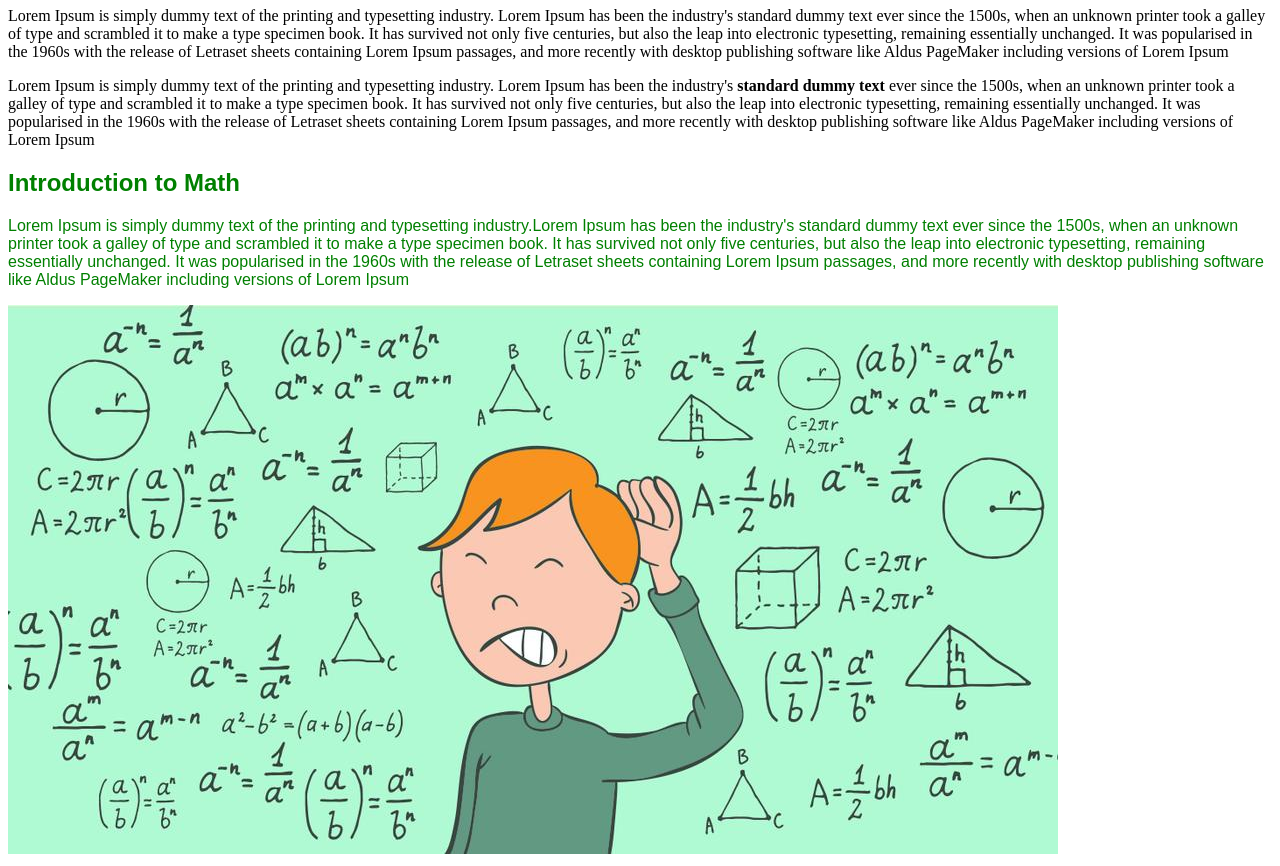
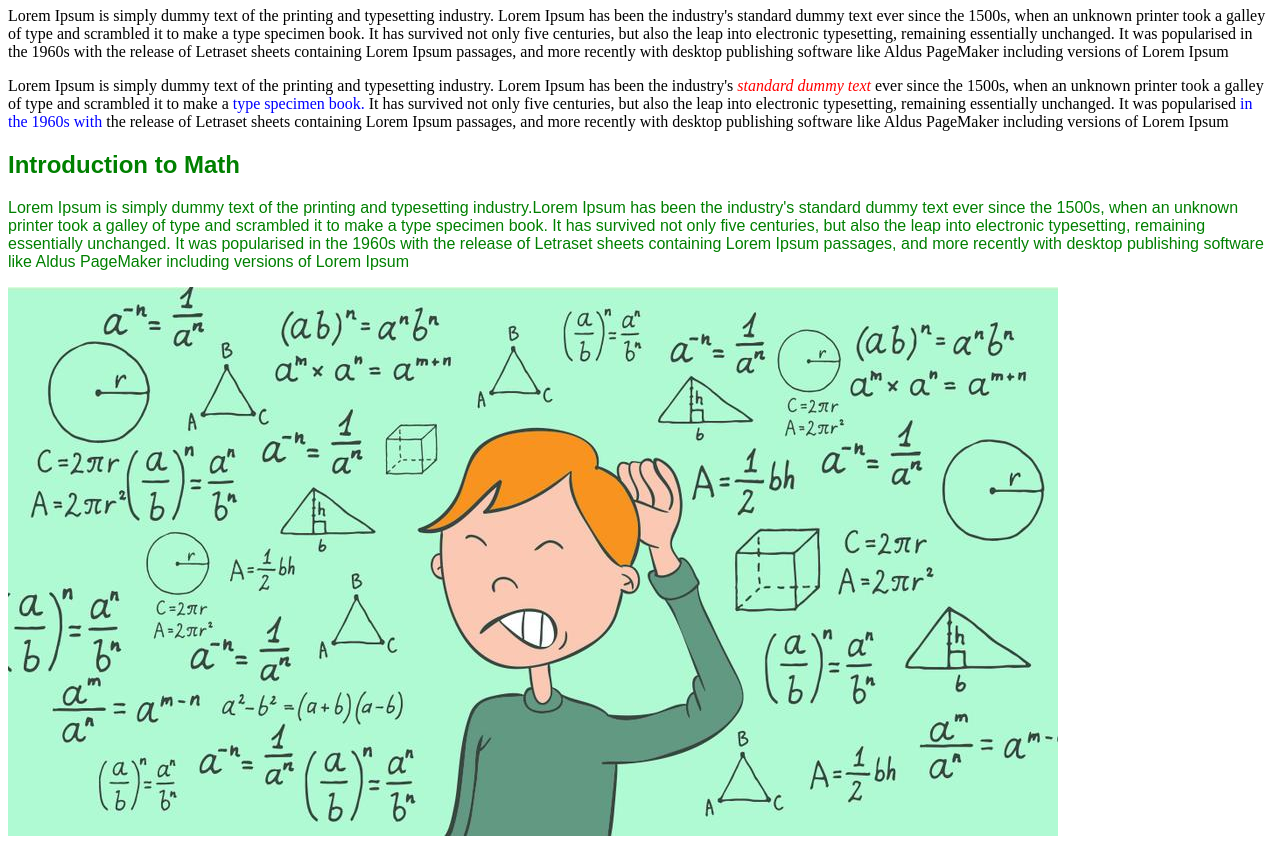
Before and after one commit to Dvillars/boring, a plain HTML site: page index.html in a window 1280 px wide. Shown: the part 73-939 px from the top of the page. Drawn offline with Linux system fonts and the light colour scheme.

Commit message:
added span and div tags

```diff
--- a/css/style.css
+++ b/css/style.css
@@ -2,3 +2,11 @@
   color: green;
   font-family: fantasy;
 }
+.flashy {
+  color: red;
+  font-style: italic;
+}
+
+.span {
+  color: blue;
+}
--- a/index.html
+++ b/index.html
@@ -12,13 +12,15 @@
     <p>Lorem Ipsum is simply dummy text of the printing and typesetting industry.
       Lorem Ipsum has been the industry's standard dummy text ever since the 1500s, when an unknown printer took a galley of type and scrambled it to make a type specimen book. It has survived not only five centuries, but also the leap into electronic typesetting, remaining essentially unchanged. It was popularised in the 1960s with the release of Letraset sheets containing Lorem Ipsum passages, and more recently with desktop publishing software like Aldus PageMaker including versions of Lorem Ipsum</p>
 
-    <p>Lorem Ipsum is simply dummy text of the printing and typesetting industry. Lorem Ipsum has been the industry's <strong class='flashy'>standard dummy text</strong> ever since the 1500s, when an unknown printer took a galley of type and scrambled it to make a type specimen book. It has survived not only five centuries, but also the leap into electronic typesetting, remaining essentially unchanged. It was popularised in the 1960s with the release of Letraset sheets containing Lorem Ipsum passages, and more recently with desktop publishing software like Aldus PageMaker including versions of Lorem Ipsum</p>
+    <p>Lorem Ipsum is simply dummy text of the printing and typesetting industry. Lorem Ipsum has been the industry's <span class='flashy'>standard dummy text</span> ever since the 1500s, when an unknown printer took a galley of type and scrambled it to make a <span class='span'>type specimen book.</span> It has survived not only five centuries, but also the leap into electronic typesetting, remaining essentially unchanged. It was popularised <span class='span'>in the 1960s with</span> the release of Letraset sheets containing Lorem Ipsum passages, and more recently with desktop publishing software like Aldus PageMaker including versions of Lorem Ipsum</p>
 
-    <h2 class='intro'>Introduction to Math</h2>
+    <div class='intro'>
+      <h2>Introduction to Math</h2>
 
-    <p class='intro'>Lorem Ipsum is simply dummy text of the printing and typesetting industry.Lorem Ipsum has been the industry's standard dummy text ever since the 1500s, when an unknown printer took a galley of type and scrambled it to make a type specimen book. It has survived not only five centuries, but also the leap into electronic typesetting, remaining essentially unchanged. It was popularised in the 1960s with the release of Letraset sheets containing Lorem Ipsum passages, and more recently with desktop publishing software like Aldus PageMaker including versions of Lorem Ipsum</p>
+      <p>Lorem Ipsum is simply dummy text of the printing and typesetting industry.Lorem Ipsum has been the industry's standard dummy text ever since the 1500s, when an unknown printer took a galley of type and scrambled it to make a type specimen book. It has survived not only five centuries, but also the leap into electronic typesetting, remaining essentially unchanged. It was popularised in the 1960s with the release of Letraset sheets containing Lorem Ipsum passages, and more recently with desktop publishing software like Aldus PageMaker including versions of Lorem Ipsum</p>
 
-    <img class='intro' src="img/boring.jpg" alt="a picture of a suffering child">
+      <img src="img/boring.jpg" alt="a picture of a suffering child">
+    </div>
 
   </body>
 </html>
```
